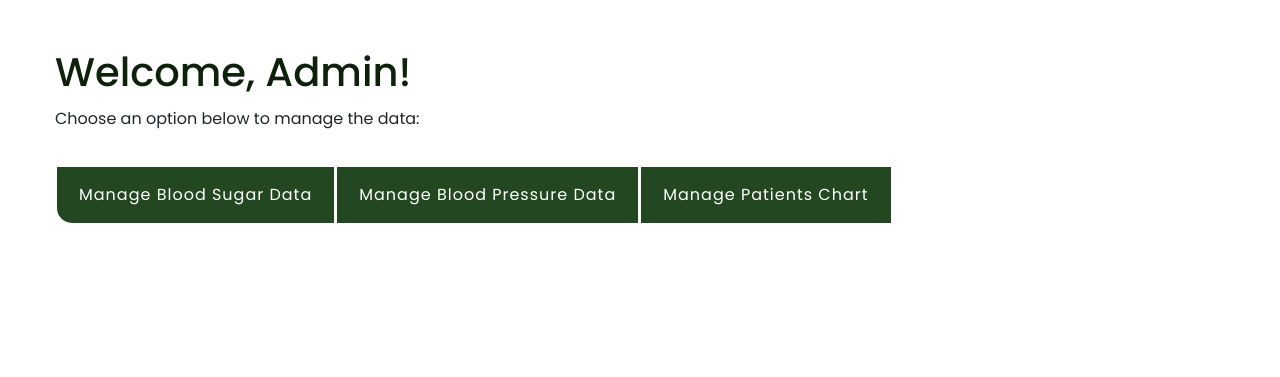
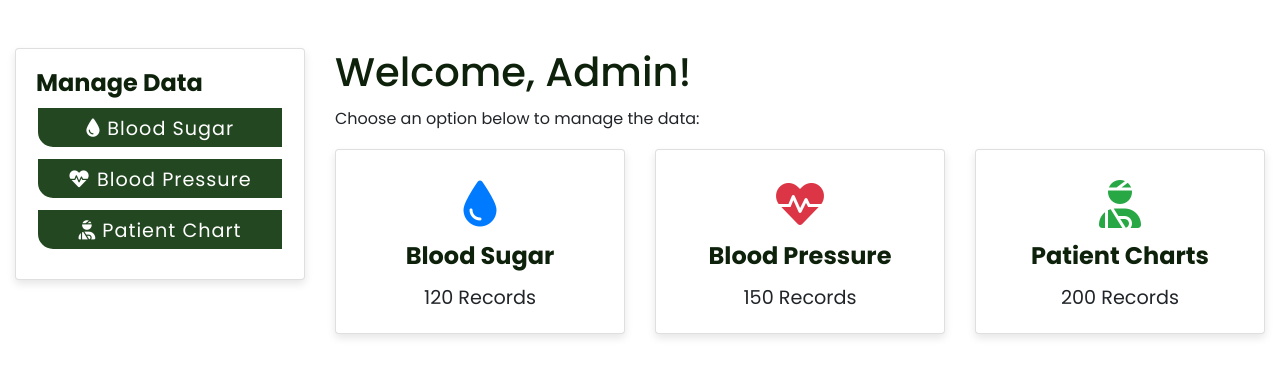
Before and after one commit to jothikaN/HealthcareSystem, a PHP site: page /admin_dashboard.php in a window 1280 px wide. Shown: the part 165-542 px from the top of the page. Run offline with PHP 8.4, Linux system fonts and the light colour scheme; the visitor is signed in with stand-in values (Sample User, id 1); data that the repository does not hold is empty; some libraries are stand-ins or nearby versions.

Commit message:
admin dashboard

```diff
--- a/admin_dashboard.php
+++ b/admin_dashboard.php
@@ -6,6 +6,11 @@ if (!isset($_SESSION['user_id']) || $_SESSION['role'] !== 'admin') {
     header("Location: Signin.php");
     exit;
 }
+
+// Example data, you can replace this with actual counts from the database
+$bloodSugarCount = 120; // Replace with actual query to count records
+$bloodPressureCount = 150; // Replace with actual query to count records
+$patientChartCount = 200; // Replace with actual query to count records
 ?>
 <!doctype html>
 <html lang="en">
@@ -13,24 +18,182 @@ if (!isset($_SESSION['user_id']) || $_SESSION['role'] !== 'admin') {
   <meta charset="utf-8">
   <title>Admin Dashboard</title>
   <meta name="viewport" content="width=device-width, initial-scale=1">
-  <!-- Link to Bootstrap CSS for styling; update the path if needed -->
+  <!-- Link to Bootstrap CSS for styling -->
   <link rel="stylesheet" href="assets/css/bootstrap.min.css">
   <link rel="stylesheet" href="assets/css/style.css">
+  <!-- FontAwesome for Icons -->
+  <link href="https://cdnjs.cloudflare.com/ajax/libs/font-awesome/6.0.0-beta3/css/all.min.css" rel="stylesheet">
+  <style>
+    .card-icon {
+      font-size: 3rem;
+    }
+    .card-body h5 {
+      font-size: 1.5rem;
+      font-weight: bold;
+    }
+    .card-body p {
+      font-size: 1.2rem;
+    }
+    .card {
+      box-shadow: 0px 4px 8px rgba(0, 0, 0, 0.1);
+      transition: transform 0.3s;
+    }
+    .card:hover {
+      transform: translateY(-5px);
+    }
+    .btn-custom {
+      width: 100%;
+      text-align: center;
+      padding: 10px;
+      font-size: 1.2rem;
+      margin-bottom: 10px;
+    }
+    .sidebar .btn-outline-primary {
+      width: 100%;
+      text-align: center;
+      margin-bottom: 15px;
+      font-size: 1.2rem;
+    }
+    /* Modal Popup Table Width */
+    .modal-dialog {
+      max-width: 90%;
+    }
+    /* Mobile Responsiveness */
+    @media (max-width: 768px) {
+      .card-body h5 {
+        font-size: 1.2rem;
+      }
+      .card-body p {
+        font-size: 1rem;
+      }
+      .card-icon {
+        font-size: 2rem;
+      }
+    }
+  </style>
 </head>
 <header>
     <?php include_once("menu.php"); ?>
 </header>
 <body>
-  <div class="container mt-5">
-    <h1>Welcome, Admin!</h1>
-    <p>Choose an option below to manage the data:</p>
-    <div class="btn-group mt-3" role="group">
-      <a href="admin_blood_sugar.php" class="btn btn-primary">Manage Blood Sugar Data</a>
-      <a href="admin_blood_pressure.php" class="btn btn-secondary">Manage Blood Pressure Data</a>
-      <a href="admin_patient_details.php" class="btn btn-secondary">Manage Patients Chart</a>
+  <div class="container-fluid mt-5">
+    <div class="row">
+      <!-- Sidebar Section -->
+      <div class="col-md-3 sidebar">
+        <div class="card mb-3">
+          <div class="card-body">
+            <h5>Manage Data</h5>
+            <div>
+              <a href="#" class="btn btn-outline-primary mb-2 btn-custom" data-bs-toggle="modal" data-bs-target="#bloodSugarModal">
+                <i class="fas fa-tint"></i> Blood Sugar
+              </a>
+              <a href="#" class="btn btn-outline-primary mb-2 btn-custom" data-bs-toggle="modal" data-bs-target="#bloodPressureModal">
+                <i class="fas fa-heartbeat"></i> Blood Pressure
+              </a>
+              <a href="#" class="btn btn-outline-primary mb-2 btn-custom" data-bs-toggle="modal" data-bs-target="#patientDetailsModal">
+                <i class="fas fa-user-injured"></i> Patient Chart
+              </a>
+            </div>
+          </div>
+        </div>
+      </div>
+
+      <!-- Main Content Section -->
+      <div class="col-md-9">
+        <h1>Welcome, Admin!</h1>
+        <p>Choose an option below to manage the data:</p>
+
+        <!-- Data Counts Section with Icons -->
+        <div class="row">
+          <!-- Blood Sugar Count -->
+          <div class="col-lg-4 col-md-6 mb-3">
+            <div class="card text-center">
+              <div class="card-body">
+                <div class="card-icon text-primary">
+                  <i class="fas fa-tint"></i>
+                </div>
+                <h5 class="card-title">Blood Sugar</h5>
+                <p class="card-text"><?php echo $bloodSugarCount; ?> Records</p>
+              </div>
+            </div>
+          </div>
+
+          <!-- Blood Pressure Count -->
+          <div class="col-lg-4 col-md-6 mb-3">
+            <div class="card text-center">
+              <div class="card-body">
+                <div class="card-icon text-danger">
+                  <i class="fas fa-heartbeat"></i>
+                </div>
+                <h5 class="card-title">Blood Pressure</h5>
+                <p class="card-text"><?php echo $bloodPressureCount; ?> Records</p>
+              </div>
+            </div>
+          </div>
+
+          <!-- Patient Chart Count -->
+          <div class="col-lg-4 col-md-6 mb-3">
+            <div class="card text-center">
+              <div class="card-body">
+                <div class="card-icon text-success">
+                  <i class="fas fa-user-injured"></i>
+                </div>
+                <h5 class="card-title">Patient Charts</h5>
+                <p class="card-text"><?php echo $patientChartCount; ?> Records</p>
+              </div>
+            </div>
+          </div>
+        </div>
+      </div>
     </div>
   </div>
+
+  <!-- Modal for Blood Sugar Data -->
+  <div class="modal fade" id="bloodSugarModal" tabindex="-1" aria-labelledby="bloodSugarModalLabel" aria-hidden="true">
+    <div class="modal-dialog modal-dialog-centered">
+      <div class="modal-content">
+        <div class="modal-header">
+          <h5 class="modal-title" id="bloodSugarModalLabel">Manage Blood Sugar Data</h5>
+          <button type="button" class="btn-close" data-bs-dismiss="modal" aria-label="Close"></button>
+        </div>
+        <div class="modal-body">
+          <iframe src="admin_blood_sugar.php" width="100%" height="600px" frameborder="0"></iframe>
+        </div>
+      </div>
+    </div>
+  </div>
+
+  <!-- Modal for Blood Pressure Data -->
+  <div class="modal fade" id="bloodPressureModal" tabindex="-1" aria-labelledby="bloodPressureModalLabel" aria-hidden="true">
+    <div class="modal-dialog modal-dialog-centered">
+      <div class="modal-content">
+        <div class="modal-header">
+          <h5 class="modal-title" id="bloodPressureModalLabel">Manage Blood Pressure Data</h5>
+          <button type="button" class="btn-close" data-bs-dismiss="modal" aria-label="Close"></button>
+        </div>
+        <div class="modal-body">
+          <iframe src="admin_blood_pressure.php" width="100%" height="600px" frameborder="0"></iframe>
+        </div>
+      </div>
+    </div>
+  </div>
+
+  <!-- Modal for Patient Details -->
+  <div class="modal fade" id="patientDetailsModal" tabindex="-1" aria-labelledby="patientDetailsModalLabel" aria-hidden="true">
+    <div class="modal-dialog modal-dialog-centered">
+      <div class="modal-content">
+        <div class="modal-header">
+          <h5 class="modal-title" id="patientDetailsModalLabel">Manage Patient Chart</h5>
+          <button type="button" class="btn-close" data-bs-dismiss="modal" aria-label="Close"></button>
+        </div>
+        <div class="modal-body">
+          <iframe src="admin_patient_details.php" width="100%" height="600px" frameborder="0"></iframe>
+        </div>
+      </div>
+    </div>
+  </div>
+
   <!-- Optional JavaScript -->
-  <script src="assets/js/bootstrap.bundle.min.js"></script>
+  <script src="https://cdn.jsdelivr.net/npm/bootstrap@5.1.0/dist/js/bootstrap.bundle.min.js"></script>
 </body>
 </html>
```
